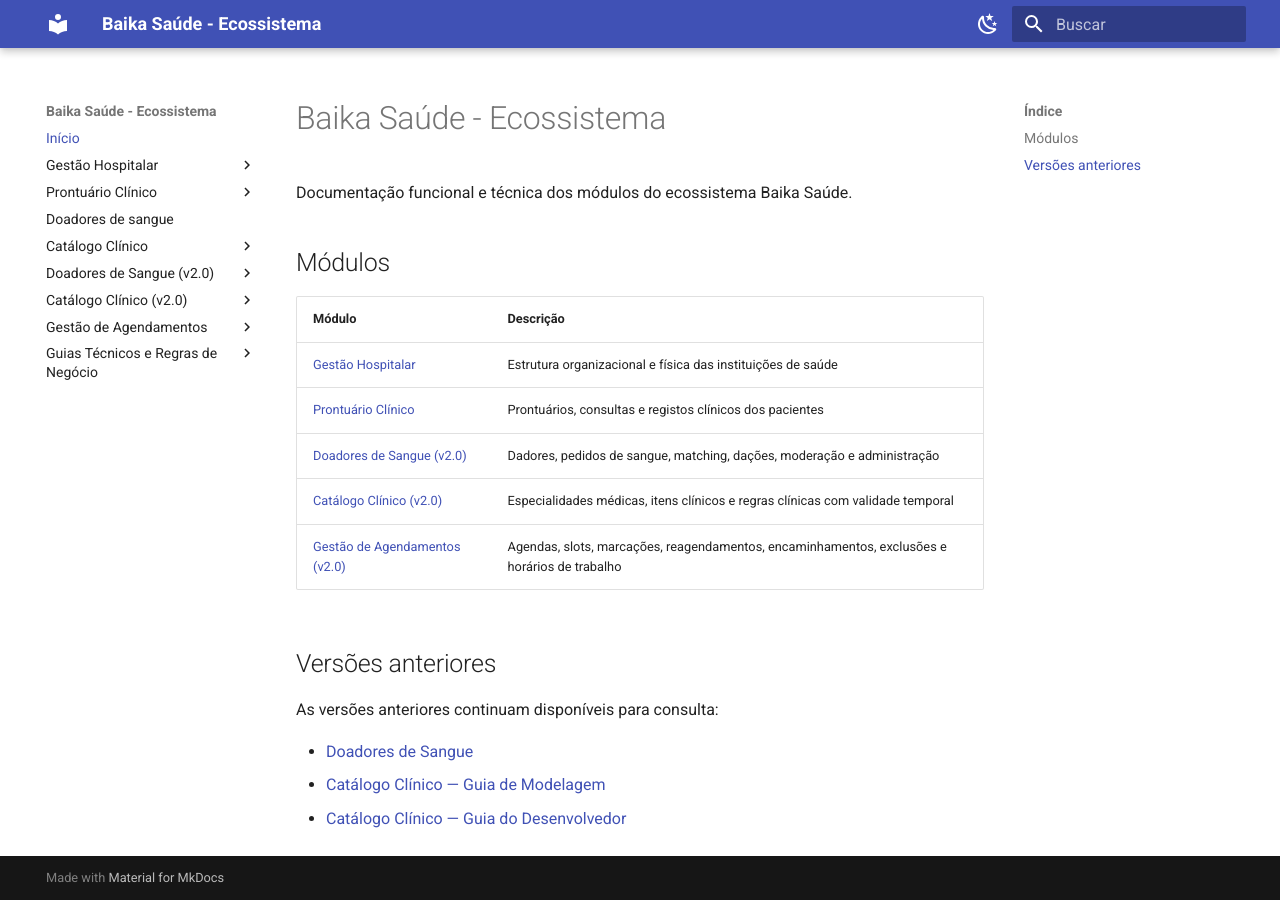
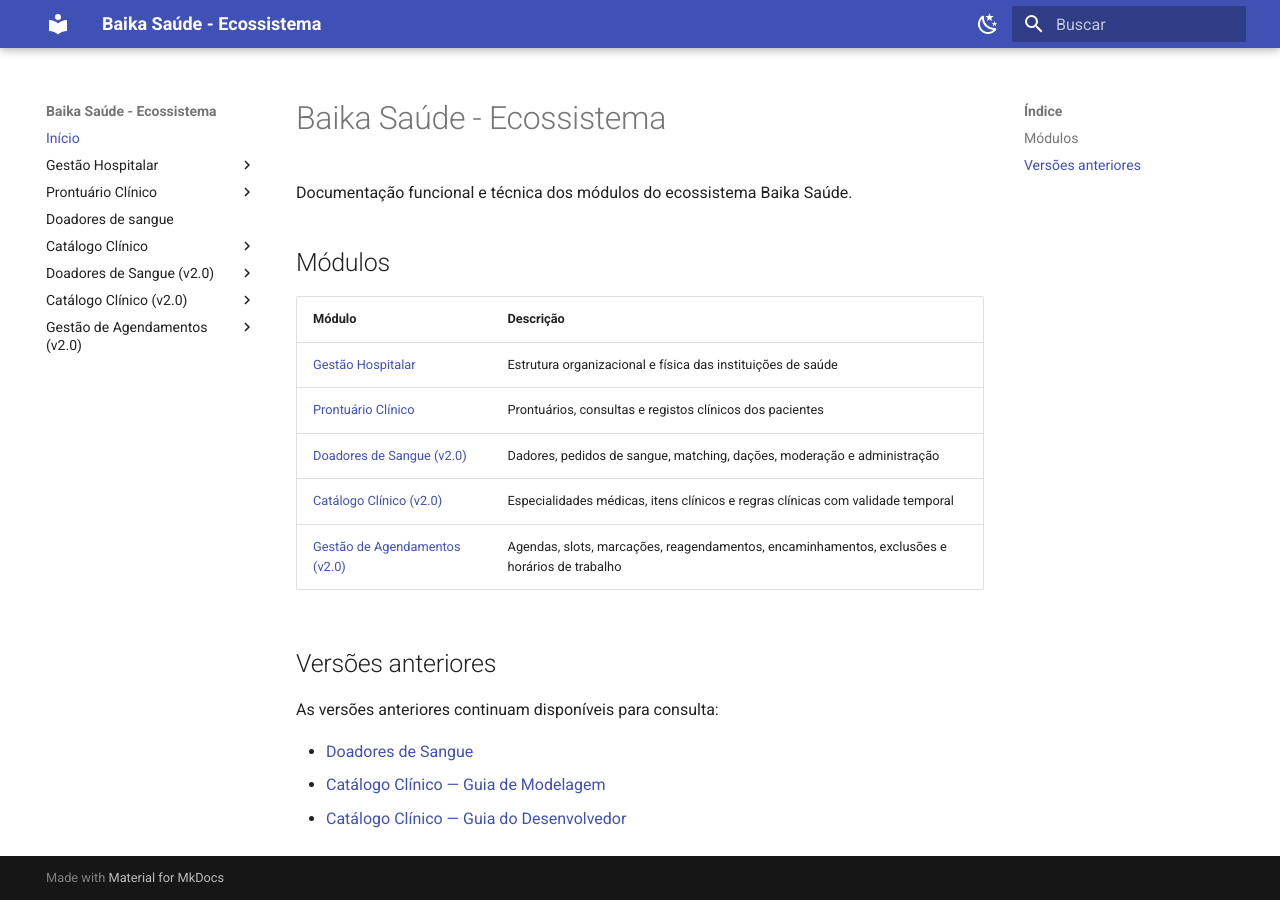
Before and after one commit to TERAMED-SA/SATDOCS, an MkDocs documentation site: the page built from docs/index.md, in a window 1280 px wide. Built offline with MkDocs 1.6.1 and Material for MkDocs 9.7.7, drawn with Linux system fonts in a browser that asks for light colours; some of the changed lines change nothing that is shown.

Commit message:
actualizando

```diff
--- a/mkdocs.yml
+++ b/mkdocs.yml
@@ -62,20 +62,16 @@
       - Itens Clínicos: catalogo-clinico-v2.0/use-cases/items.md
       - Regras Clínicas: catalogo-clinico-v2.0/use-cases/rules.md
       - Casos Internos, Eventos e Notas: catalogo-clinico-v2.0/use-cases/internal-and-events.md
-  - Gestão de Agendamentos:
-      - 1. Introdução ao Sistema: gestao-de-agendas-e-marcação-de-consultas/1-introdução.md
-      - 2. Conceitos-base do Sistema: gestao-de-agendas-e-marcação-de-consultas/2-conceitos-base-do-Sistema.md
-      - 3. Exclusões e Folgas: gestao-de-agendas-e-marcação-de-consultas/3-exclusões-e-folgas.md
-      - 4. Exclusões de Dias e Períodos: gestao-de-agendas-e-marcação-de-consultas/4-exclusões-de-dias-e-períodos.md
-      - 5. Exclusões e Bloqueios Avançados: gestao-de-agendas-e-marcação-de-consultas/5-exclusões-e-bloqueios-avançados.md
-      - 6. Horários de Trabalho (Parte 1): gestao-de-agendas-e-marcação-de-consultas/6-horários-de-trabalho-dos-profissionais.md
-      - 7. Horários de Trabalho (Parte 2): gestao-de-agendas-e-marcação-de-consultas/7-horários-de-trabalho-dos-profissionais.md
-      - 8. Horários de Trabalho (Parte 3): gestao-de-agendas-e-marcação-de-consultas/8-horários-de-trabalho-de-profissionais.md
-      - 9. Slots e Time Boxes: gestao-de-agendas-e-marcação-de-consultas/9-slots-e-time-boxes.md
-      - 10. Marcação de Consultas (Parte 1): gestao-de-agendas-e-marcação-de-consultas/10-marcação-de-consultas.md
-      - 11. Marcação de Consultas (Parte 2): gestao-de-agendas-e-marcação-de-consultas/11-marcação-de-consultas.md
-  - Guias Técnicos e Regras de Negócio:
-      - 1. Guia de Configuração de Agenda: gestao-de-agendas-e-marcação-de-consultas/guias/1-guia-de-configuracao-da-agenda.md
-      - 2. Modelo de Exclusão na Agenda: gestao-de-agendas-e-marcação-de-consultas/guias/2-modelos-de-exclusao-na-agenda.md
-      - 3. Geração de Slots (Horários): gestao-de-agendas-e-marcação-de-consultas/guias/3-guiade-geracao-de-slots-formaA-horarios.md
-      - 4. Geração de Slots (Capacidade): gestao-de-agendas-e-marcação-de-consultas/guias/4-guia-de-geracao-de-slots-formaB-capacidade.md
+  - Gestão de Agendamentos (v2.0):
+      - Índice do Módulo: gestao-de-agendas-v2.0/index.md
+      - Visão Geral dos Casos de Uso: gestao-de-agendas-v2.0/use-cases/overview.md
+      - Modelos e Enumerações: gestao-de-agendas-v2.0/use-cases/models-and-enums.md
+      - Agendas: gestao-de-agendas-v2.0/use-cases/schedules.md
+      - Slots: gestao-de-agendas-v2.0/use-cases/slots.md
+      - Marcações: gestao-de-agendas-v2.0/use-cases/appointments.md
+      - Reagendamentos: gestao-de-agendas-v2.0/use-cases/reschedules.md
+      - Encaminhamentos: gestao-de-agendas-v2.0/use-cases/forwardings.md
+      - Exclusões: gestao-de-agendas-v2.0/use-cases/exclusions.md
+      - Horários de Trabalho: gestao-de-agendas-v2.0/use-cases/working-hours.md
+      - Utilitários: gestao-de-agendas-v2.0/use-cases/utilities.md
+      - Casos Internos, Eventos e Notas: gestao-de-agendas-v2.0/use-cases/internal-and-events.md
```
